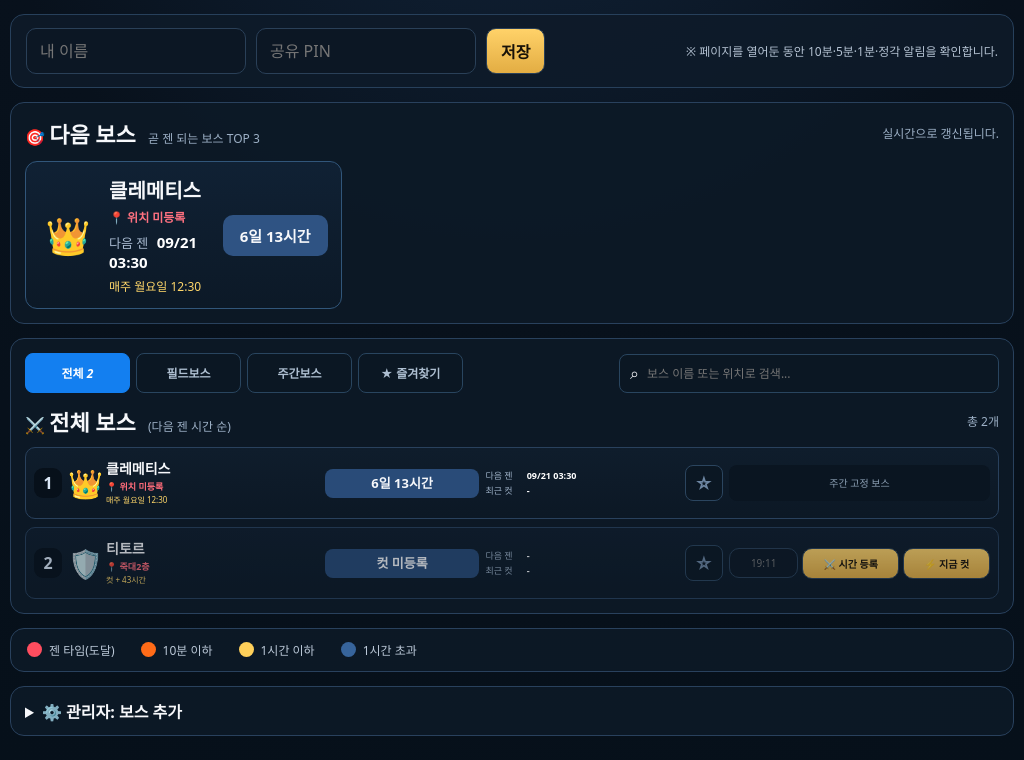
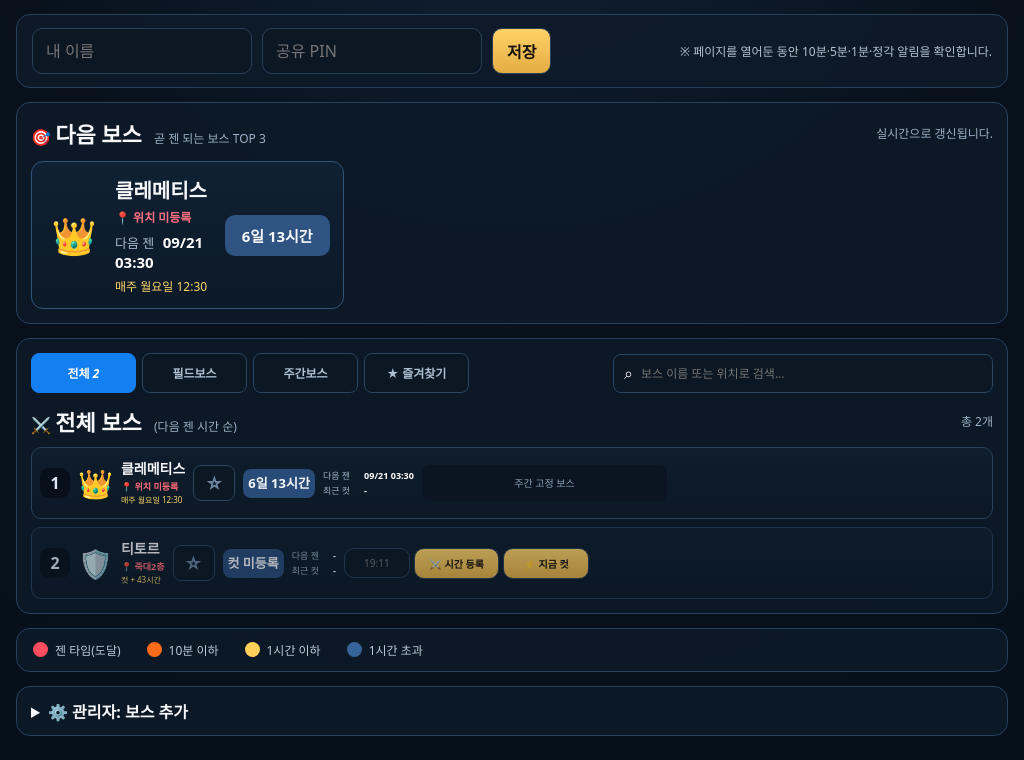
Before and after one commit to GOMPlayer-t/lordnine-boss-timer, a FastAPI app: page / in a window 1024 px wide. Shown: the part 83-843 px from the top of the page. Run offline with FastAPI, Linux system fonts and the light colour scheme; data comes from the database, SQL or seed files in the repository; data that the repository does not hold is empty.

Commit message:
Update style.css

```diff
--- a/static/style.css
+++ b/static/style.css
@@ -1071,195 +1071,136 @@ button{background:linear-gradient(#ffd269,#e3ad43);color:#171108;font-weight:900
 }
 
 
-/* ==========================================================
-   PC 최종 복구 패치
-   시간입력 / 시간등록 / 지금컷을 보스 카드 내부에 강제 배치
-   ========================================================== */
+/* ============================================================
+   PC 액션 영역 구조 수정 FINAL
+   ============================================================ */
 @media (min-width:901px){
-
-  /* 넓은 PC에서는 콘텐츠 자체도 화면을 더 활용 */
   main{
-    width:calc(100% - 28px) !important;
-    max-width:1420px !important;
+    width:calc(100% - 32px) !important;
+    max-width:1380px !important;
     margin:0 auto !important;
     padding-left:0 !important;
     padding-right:0 !important;
   }
 
-  .nextbox,
-  .allbox,
-  .bossrows{
+  .allbox,.bossrows{
     width:100% !important;
     max-width:100% !important;
     box-sizing:border-box !important;
   }
 
   .bossrow{
+    display:flex !important;
+    flex-direction:row !important;
+    align-items:center !important;
+    gap:12px !important;
     width:100% !important;
     max-width:100% !important;
     min-width:0 !important;
     box-sizing:border-box !important;
-    display:grid !important;
-
-    /* 딱 7개 영역만 사용.
-       주간보스도 마지막 actions 칸을 그대로 사용하므로
-       중간의 빈 fixed 열이 생기지 않음. */
-    grid-template-columns:
-      32px
-      38px
-      minmax(145px,1.25fr)
-      minmax(125px,.85fr)
-      minmax(185px,1.05fr)
-      44px
-      minmax(270px,1.45fr) !important;
-
-    grid-template-areas:
-      "rank icon name remain times fav actions" !important;
-
-    gap:8px !important;
-    align-items:center !important;
+    padding:10px 12px !important;
     overflow:hidden !important;
-    padding:10px 12px !important;
   }
 
-  .bossrow > *{
+  .rowmain{
+    flex:1 1 auto !important;
     min-width:0 !important;
-    max-width:100% !important;
+    display:grid !important;
+    grid-template-columns:32px 38px minmax(150px,1fr) 150px 190px 44px !important;
+    grid-template-areas:"rank icon name remain times fav" !important;
+    align-items:center !important;
+    gap:8px !important;
     box-sizing:border-box !important;
   }
 
-  .rank{grid-area:rank !important}
-  .rowicon{grid-area:icon !important}
-  .rowname{grid-area:name !important}
-  .rowremain{grid-area:remain !important}
-  .rowtimes{grid-area:times !important}
-  .fav{grid-area:fav !important}
+  .rowmain .rank{grid-area:rank !important}
+  .rowmain .rowicon{grid-area:icon !important}
+  .rowmain .rowname{grid-area:name !important;min-width:0 !important}
+  .rowmain .rowremain{grid-area:remain !important;min-width:0 !important}
+  .rowmain .rowtimes{grid-area:times !important;min-width:0 !important}
+  .rowmain .fav{grid-area:fav !important}
 
-  /* respawn / weekly 모두 무조건 마지막 칸 */
-  .bossrow .rowactions,
-  .bossrow .rowactions.fixed{
-    grid-area:actions !important;
+  .bossrow > .rowactions{
+    flex:0 0 300px !important;
+    width:300px !important;
+    max-width:300px !important;
+    min-width:0 !important;
     position:static !important;
+    inset:auto !important;
     transform:none !important;
-    left:auto !important;
-    right:auto !important;
-    top:auto !important;
     margin:0 !important;
     float:none !important;
-    width:100% !important;
-    max-width:100% !important;
-    min-width:0 !important;
     box-sizing:border-box !important;
     overflow:hidden !important;
-    justify-self:stretch !important;
   }
 
-  .bossrow .rowactions:not(.fixed){
+  .bossrow > .rowactions:not(.fixed){
     display:grid !important;
-    grid-template-columns:
-      minmax(66px,.72fr)
-      minmax(88px,1fr)
-      minmax(78px,.9fr) !important;
+    grid-template-columns:82px 1fr 1fr !important;
     gap:6px !important;
     align-items:center !important;
   }
 
-  .bossrow .rowactions input{
-    grid-column:auto !important;
+  .bossrow > .rowactions input{
     width:100% !important;
     min-width:0 !important;
     max-width:100% !important;
+    box-sizing:border-box !important;
     padding:8px 6px !important;
     font-size:11px !important;
     text-align:center !important;
-    box-sizing:border-box !important;
   }
 
-  .bossrow .rowactions button{
+  .bossrow > .rowactions button{
     width:100% !important;
     min-width:0 !important;
     max-width:100% !important;
+    box-sizing:border-box !important;
     padding:8px 5px !important;
     font-size:11px !important;
     white-space:nowrap !important;
-    box-sizing:border-box !important;
   }
 
-  .bossrow .rowactions.fixed{
+  .bossrow > .rowactions.fixed{
     display:flex !important;
     align-items:center !important;
     justify-content:center !important;
     min-height:36px !important;
-    padding:7px 6px !important;
-    color:#8da0b5 !important;
+    padding:7px 8px !important;
+    border-radius:8px !important;
     background:#0a1521 !important;
-    border-radius:8px !important;
+    color:#8ca0b6 !important;
     font-size:10px !important;
   }
 
-  /* PC에서는 삭제 버튼이 레이아웃을 밀지 않도록 감춤 */
-  .bossrow .del{
-    display:none !important;
-  }
+  .bossrow > .del{display:none !important}
 }
 
-/* 보통 노트북/브라우저 폭에서도 카드 밖으로 절대 못 나가게 */
-@media (min-width:901px) and (max-width:1180px){
-  main{
-    width:calc(100% - 20px) !important;
+@media (min-width:901px) and (max-width:1100px){
+  .bossrow{gap:8px !important;padding:9px 8px !important}
+  .rowmain{
+    grid-template-columns:28px 32px minmax(115px,1fr) 118px 150px 38px !important;
+    gap:6px !important;
   }
-
-  .bossrow{
-    grid-template-columns:
-      28px
-      32px
-      minmax(120px,1.1fr)
-      minmax(105px,.8fr)
-      minmax(150px,1fr)
-      38px
-      minmax(235px,1.35fr) !important;
-    gap:6px !important;
-    padding:9px 8px !important;
+  .bossrow > .rowactions{
+    flex-basis:245px !important;
+    width:245px !important;
+    max-width:245px !important;
   }
-
-  .rowname b{font-size:14px !important}
-  .rowremain{font-size:13px !important}
-  .rowtimes,
-  .rowtimes b{font-size:9px !important}
-
-  .bossrow .rowactions:not(.fixed){
-    grid-template-columns:
-      minmax(58px,.72fr)
-      minmax(76px,1fr)
-      minmax(68px,.9fr) !important;
+  .bossrow > .rowactions:not(.fixed){
+    grid-template-columns:66px 1fr 1fr !important;
     gap:4px !important;
   }
-
-  .bossrow .rowactions input,
-  .bossrow .rowactions button{
+  .bossrow > .rowactions input,
+  .bossrow > .rowactions button{
     padding:7px 3px !important;
     font-size:10px !important;
   }
+  .rowname b{font-size:14px !important}
+  .rowremain{font-size:13px !important}
+  .rowtimes,.rowtimes b{font-size:9px !important}
 }
 
-/* 아주 좁은 PC 폭에서는 액션만 2단으로 바꿔서 안전하게 수납 */
-@media (min-width:901px) and (max-width:1000px){
-  .bossrow{
-    grid-template-columns:
-      26px
-      28px
-      minmax(105px,1fr)
-      minmax(96px,.75fr)
-      minmax(130px,.95fr)
-      34px
-      minmax(170px,1.1fr) !important;
-  }
-
-  .bossrow .rowactions:not(.fixed){
-    grid-template-columns:1fr 1fr !important;
-  }
-
-  .bossrow .rowactions input{
-    grid-column:1 / -1 !important;
-  }
+@media (max-width:900px){
+  .rowmain{display:contents !important}
 }
```
